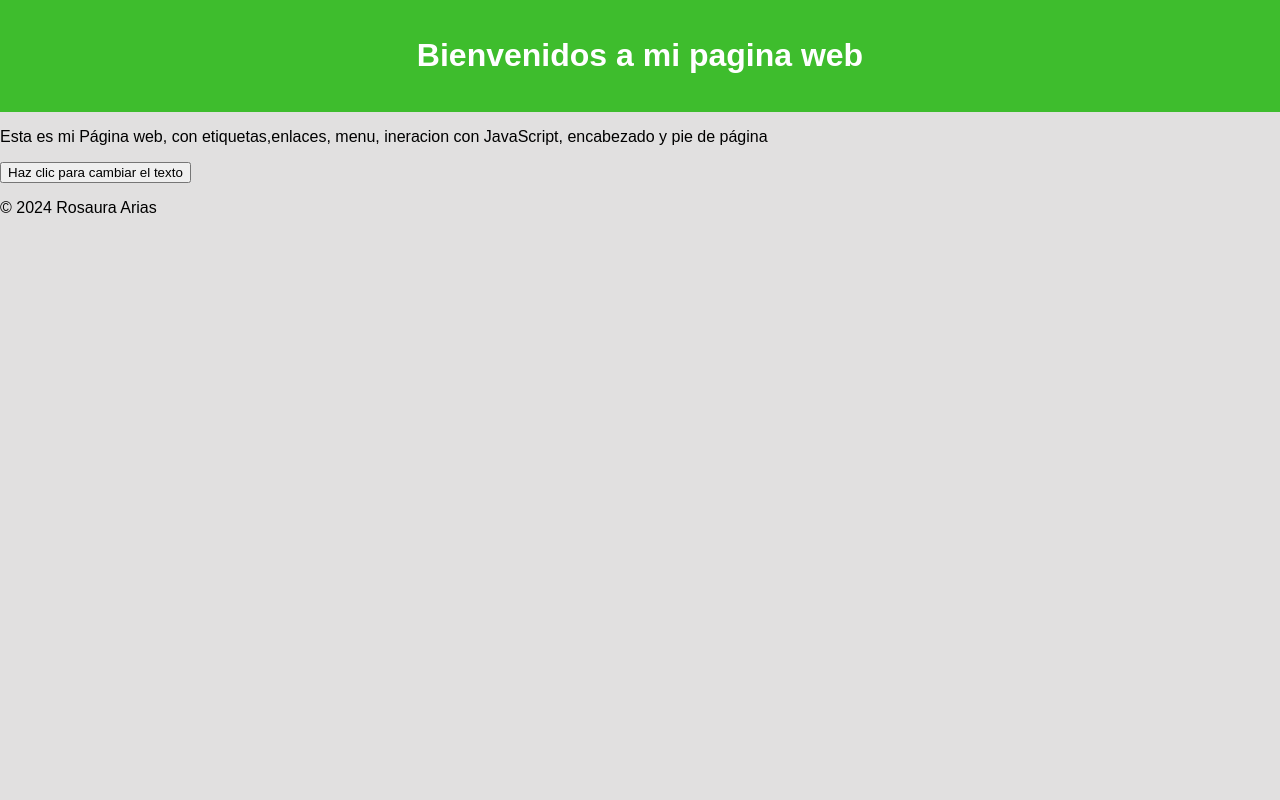
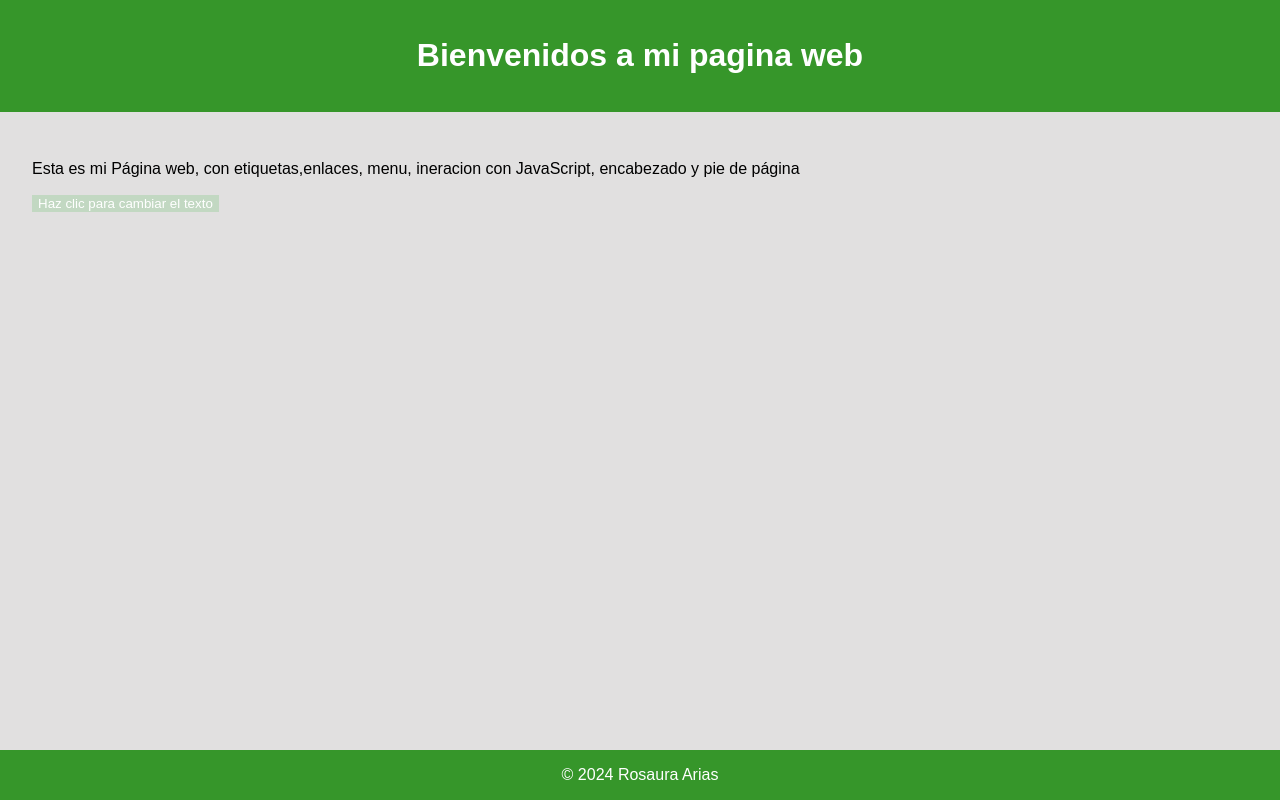
Before and after one commit to ROUSSARAZ24/seccion-14, a plain HTML site: page index.html in a window 1280 px wide. Drawn offline with Linux system fonts and the light colour scheme.

Commit message:
estilos.3

```diff
--- a/style.css
+++ b/style.css
@@ -5,8 +5,30 @@ body{
     background-color:rgba(160, 157, 157, 0.308);
 }
 header{
-    background-color: rgb(62, 189, 45);
+    background-color: rgb(54, 150, 42);
     color: white;
     padding: 1em;
     text-align: center;
 }
+main{
+    padding: 2em;
+}
+button{
+    padding: 0,5em 1em;
+    background-color: rgb(194, 216, 194);
+    color: white;
+    border: none;
+    cursor: pointer;
+}
+button:hover{
+    background-color: rgb(11, 165, 37);
+}
+footer{
+    background-color: rgb(54, 150, 42);
+    color: white;
+    text-align: center;
+    padding: 1em o;
+    position: fixed;
+    width: 100%;
+    bottom: 0;
+}
```
